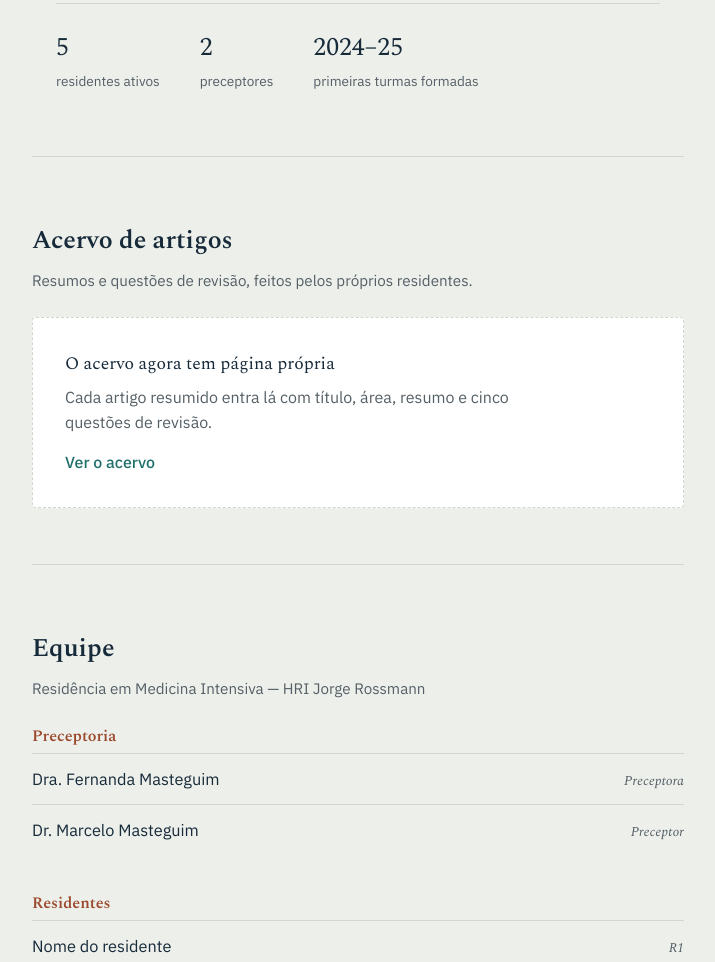
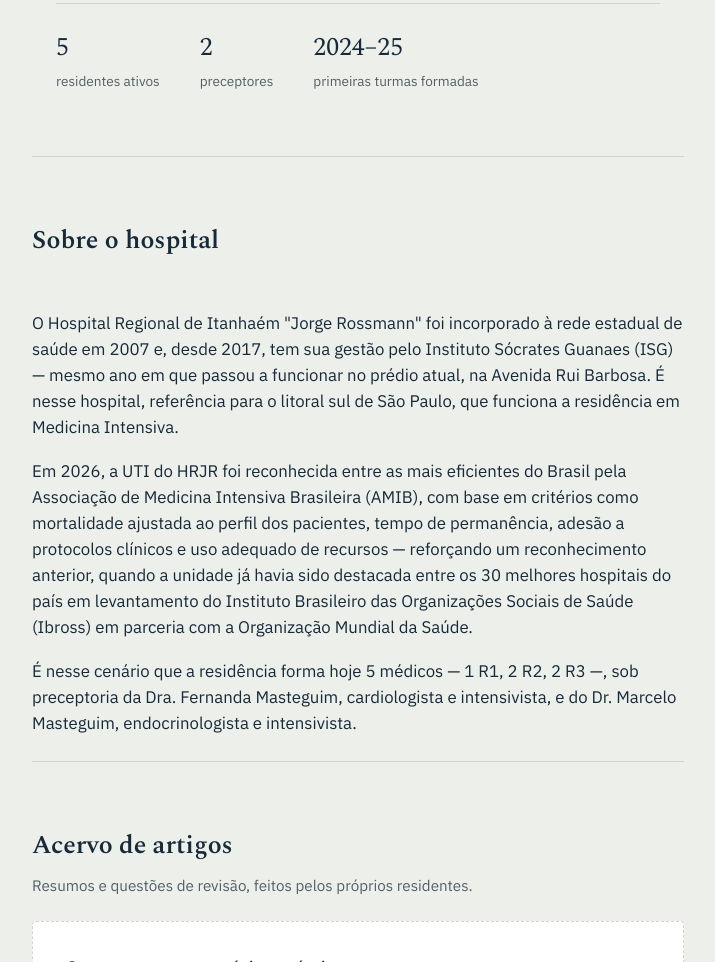
Before and after one commit to lpires9/residencia-itanhaem, a plain HTML site: page index.html in a window 1280 px wide. Shown: the part 468-1430 px from the top of the page, without its empty margins (282-997 px from the left). Drawn offline with nearby package versions, Linux system fonts and the light colour scheme.

Commit message:
Add files via upload

```diff
--- a/index.html
+++ b/index.html
@@ -31,7 +31,7 @@
 
 <main>
 
-  <section class="hero" id="sobre">
+  <section class="hero">
     <div class="hero-inner">
       <p class="hero-eyebrow">Itanhaém — SP</p>
       <h1>Material de ensino da residência, organizado em um só lugar.</h1>
@@ -53,6 +53,17 @@
           <span class="hero-meta-label">primeiras turmas formadas</span>
         </div>
       </div>
+    </div>
+  </section>
+
+  <section class="about" id="sobre">
+    <div class="section-head">
+      <h2>Sobre o hospital</h2>
+    </div>
+    <div class="about-body">
+      <p>O Hospital Regional de Itanhaém "Jorge Rossmann" foi incorporado à rede estadual de saúde em 2007 e, desde 2017, tem sua gestão pelo Instituto Sócrates Guanaes (ISG) — mesmo ano em que passou a funcionar no prédio atual, na Avenida Rui Barbosa. É nesse hospital, referência para o litoral sul de São Paulo, que funciona a residência em Medicina Intensiva.</p>
+      <p>Em 2026, a UTI do HRJR foi reconhecida entre as mais eficientes do Brasil pela Associação de Medicina Intensiva Brasileira (AMIB), com base em critérios como mortalidade ajustada ao perfil dos pacientes, tempo de permanência, adesão a protocolos clínicos e uso adequado de recursos — reforçando um reconhecimento anterior, quando a unidade já havia sido destacada entre os 30 melhores hospitais do país em levantamento do Instituto Brasileiro das Organizações Sociais de Saúde (Ibross) em parceria com a Organização Mundial da Saúde.</p>
+      <p>É nesse cenário que a residência forma hoje 5 médicos — 1 R1, 2 R2, 2 R3 —, sob preceptoria da Dra. Fernanda Masteguim, cardiologista e intensivista, e do Dr. Marcelo Masteguim, endocrinologista e intensivista.</p>
     </div>
   </section>
 
--- a/style.css
+++ b/style.css
@@ -157,6 +157,21 @@
   font-size: 0.85rem;
   color: var(--slate);
 }
+
+/* Sobre o hospital */
+
+.about {
+  border-bottom: 1px solid var(--line);
+  padding-bottom: 8px;
+}
+
+.about-body p {
+  max-width: 68ch;
+  color: var(--ink);
+  font-size: 1.05rem;
+}
+
+.about-body p + p { margin-top: 18px; }
 
 /* Section shared */
 
```
